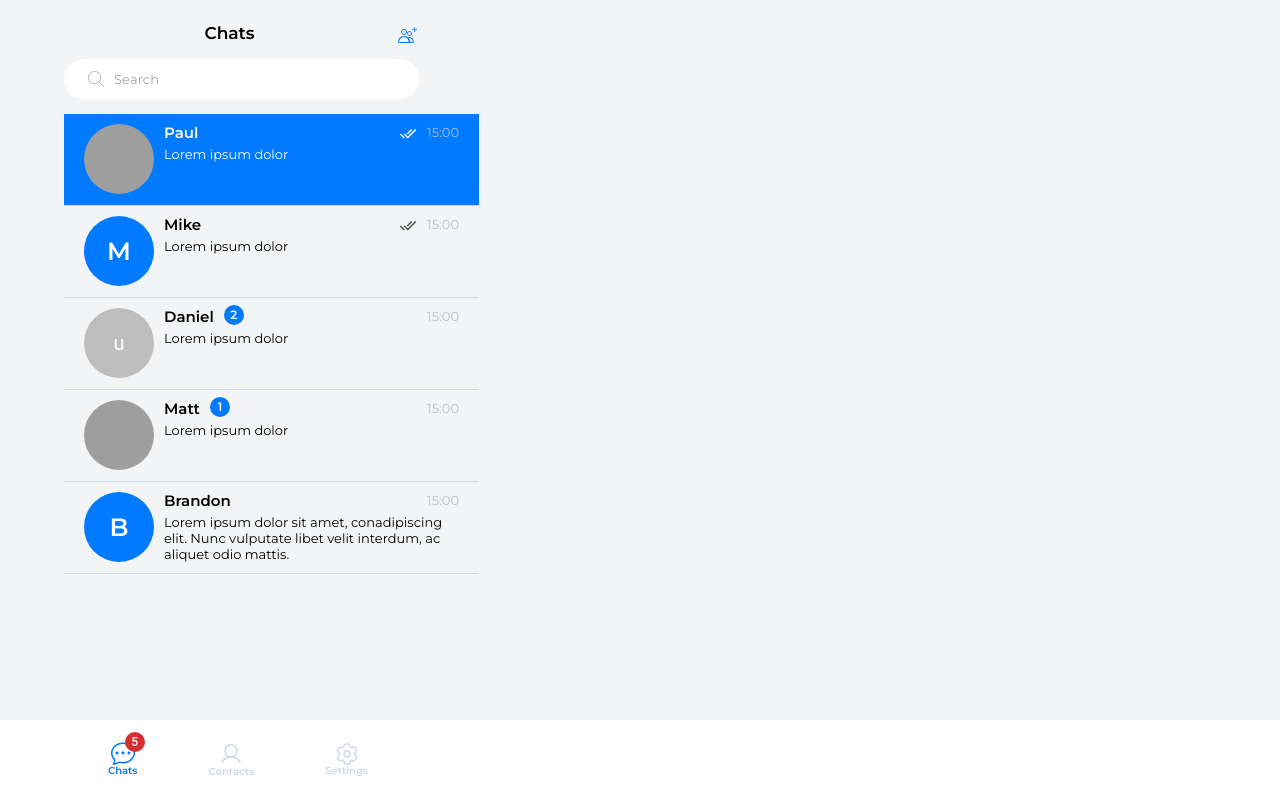
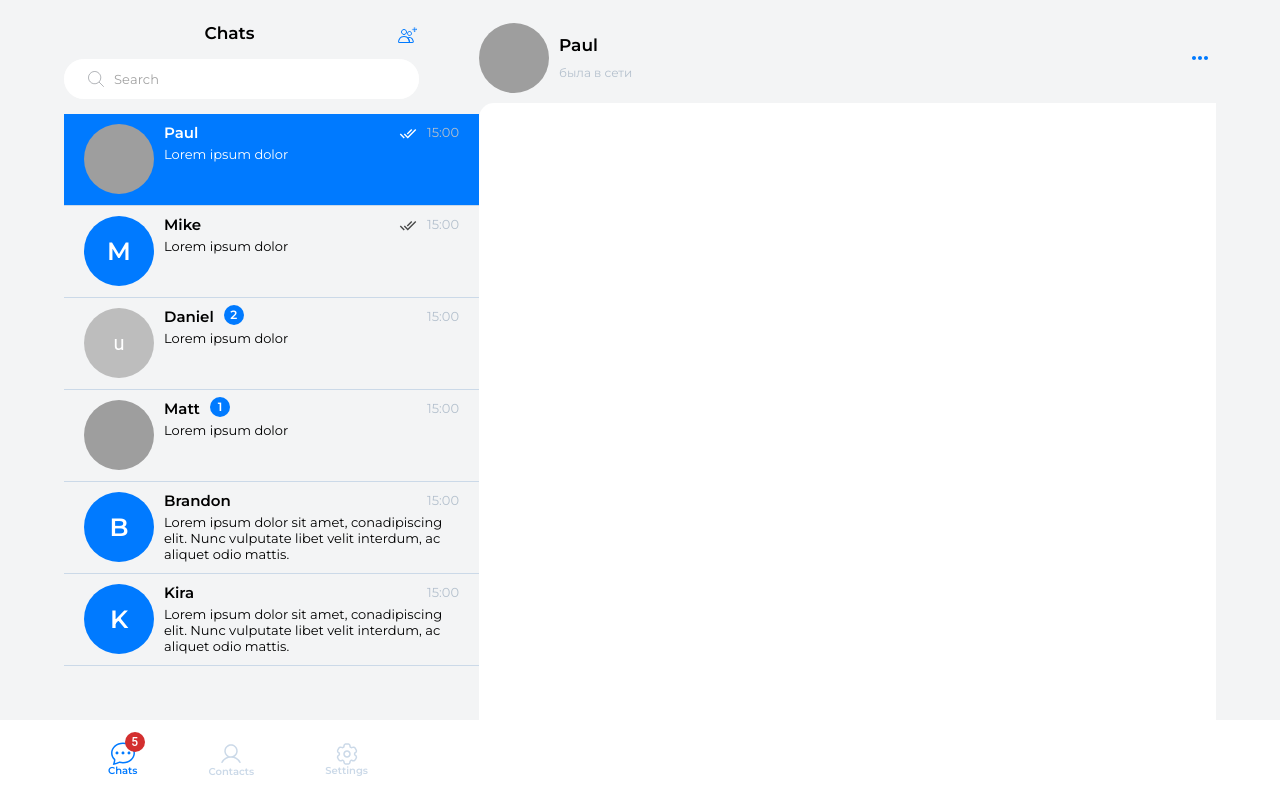
Before and after one commit to XSpiritBalanceX/Web-Chat, a React (Create React App) app: page /chats/1 in a window 1280 px wide. Built offline with nearby package versions, Linux system fonts and the light colour scheme; grey boxes are pictures that could not be loaded.

Commit message:
created conversation component

```diff
--- /dev/null
+++ b/src/components/itemInChat/ConversationItem.tsx
@@ -0,0 +1,43 @@
+import { Box, Avatar, Button } from "@mui/material";
+import { IConversationItemProps } from "./TypesItemInChat";
+import MoreHorizIcon from "@mui/icons-material/MoreHoriz";
+import { translate } from "@i18n";
+import "./ItemChat.scss";
+
+const ConversationItem = ({
+  user_id,
+  user_name,
+  user_photo,
+  messages,
+}: IConversationItemProps) => {
+  const { t } = translate("translate", { keyPrefix: "chatPage" });
+
+  return (
+    <Box className="conversationContainer">
+      <Box className="userInformationBox">
+        {user_photo && (
+          <Avatar
+            src={user_photo}
+            alt="user"
+            className="userPhotoInConversation"
+          />
+        )}
+        {!user_photo && (
+          <Box className="userInitialConversation">{user_name.charAt(0)}</Box>
+        )}
+        <Box className="userInformationContent">
+          <Box>
+            <p className="userName">{user_name}</p>
+            <p className="userActivity">была в сети</p>
+          </Box>
+          <Button type="button" className="moreOptionsButton">
+            <MoreHorizIcon />
+          </Button>
+        </Box>
+      </Box>
+      <Box className="conversationBox"></Box>
+    </Box>
+  );
+};
+
+export default ConversationItem;
--- a/src/components/itemInChat/ItemChat.scss
+++ b/src/components/itemInChat/ItemChat.scss
@@ -110,3 +110,63 @@
     }
   }
 }
+
+.conversationContainer {
+  width: 100%;
+  height: 100%;
+  display: flex;
+  flex-direction: column;
+  .userInformationBox {
+    display: flex;
+    flex-direction: row;
+    align-items: center;
+    .userPhotoInConversation,
+    .userInitialConversation {
+      width: 70px;
+      height: 70px;
+      margin-right: 10px;
+    }
+    .userInitialConversation {
+      display: flex;
+      align-items: center;
+      justify-content: center;
+      background-color: map-get($theme-colors, "blue");
+      color: map-get($theme-colors, "white");
+      @extend %h1;
+      font-size: 25px;
+      border-radius: 100%;
+    }
+    .userInformationContent {
+      display: flex;
+      flex-direction: row;
+      justify-content: space-between;
+      align-items: center;
+      width: calc(100% - 80px);
+      .userName {
+        margin: 0 0 10px 0;
+        @extend %h1;
+      }
+      .userActivity {
+        margin: 0;
+        @extend %caption;
+        color: map-get($theme-colors, "gray-4");
+      }
+      .moreOptionsButton {
+        width: 32px;
+        height: 32px;
+        min-width: 32px;
+        border-radius: 0;
+        svg {
+          fill: map-get($theme-colors, "blue");
+        }
+      }
+    }
+  }
+  .conversationBox {
+    background-color: map-get($theme-colors, "white");
+    width: 100%;
+    margin-top: 10px;
+    height: 100%;
+    border-radius: 15px 0 0 0;
+  }
+}
--- a/src/pages/chat/ChatPage.scss
+++ b/src/pages/chat/ChatPage.scss
@@ -4,7 +4,8 @@
   display: flex !important;
   flex-direction: row;
   padding-top: 23px !important;
-  padding-bottom: 100px !important;
+  max-height: calc(100vh - 80px);
+  height: 100vh;
   .controlsAndChatsBox {
     display: flex;
     flex-direction: column;
@@ -55,5 +56,17 @@
         }
       }
     }
+    ::-webkit-scrollbar {
+      width: 4px;
+    }
+    ::-webkit-scrollbar-track {
+      background: map-get($theme-colors, "gray-2");
+    }
+    ::-webkit-scrollbar-thumb {
+      background: map-get($theme-colors, "blue");
+    }
+    .listOfUsersBox {
+      overflow-y: auto;
+    }
   }
 }
--- a/src/pages/chat/ChatPage.tsx
+++ b/src/pages/chat/ChatPage.tsx
@@ -3,7 +3,25 @@
 import { useParams } from "react-router-dom";
 import ControlsChatList from "./ControlsChatList";
 import ChatItem from "@components/itemInChat/ChatItem";
+import ConversationItem from "@components/itemInChat/ConversationItem";
 import "./ChatPage.scss";
+
+type TMessage = {
+  id: number;
+  user: number;
+  message: string;
+  time: string;
+  is_read: boolean;
+};
+
+interface IItemInListOfChats {
+  id: number;
+  name: string;
+  photo: string;
+  activity: string;
+  online: boolean;
+  messages: TMessage[];
+}
 
 const mockData = [
   {
@@ -339,14 +357,84 @@
       },
     ],
   },
+  {
+    id: 7,
+    name: "Kira",
+    photo: "",
+    activity: "2024-19-06 13:45",
+    online: false,
+    messages: [
+      {
+        id: 1,
+        user: 7,
+        message: "Lorem ipsum dolor",
+        time: "2024-06-19 13:45",
+        is_read: true,
+      },
+      {
+        id: 2,
+        user: 1,
+        message:
+          "Lorem ipsum dolor sit amet, conadipiscing elit. Nunc vulputate libet velit interdum, ac aliquet odio mattis. ",
+        time: "2024-06-19 13:45",
+        is_read: true,
+      },
+      {
+        id: 3,
+        user: 7,
+        message: "Lorem ipsum dolor",
+        time: "2024-06-19 14:45",
+        is_read: true,
+      },
+      {
+        id: 4,
+        user: 1,
+        message: "Lorem ipsum dolor",
+        time: "2024-06-19 14:47",
+        is_read: true,
+      },
+      {
+        id: 5,
+        user: 1,
+        message: "Lorem ipsum dolor",
+        time: "2024-06-19 14:52",
+        is_read: true,
+      },
+      {
+        id: 6,
+        user: 7,
+        message: "Lorem ipsum dolor",
+        time: "2024-06-19 14:42",
+        is_read: true,
+      },
+      {
+        id: 7,
+        user: 7,
+        message: "Lorem ipsum dolor",
+        time: "2024-06-19 14:43",
+        is_read: true,
+      },
+      {
+        id: 8,
+        user: 1,
+        message:
+          "Lorem ipsum dolor sit amet, conadipiscing elit. Nunc vulputate libet velit interdum, ac aliquet odio mattis. ",
+        time: "2024-06-19 15:00",
+        is_read: false,
+      },
+    ],
+  },
 ];
 
 const ChatPage = () => {
   const { user } = useParams();
 
-  const [listOfUsers, setListOfUsers] = useState(mockData);
+  const [listOfUsers, setListOfUsers] =
+    useState<IItemInListOfChats[]>(mockData);
   const [selectedUser, setSelectedUser] = useState(0);
   const [filteredName, setFilteredName] = useState("");
+  const [currentConversation, setCurrentConversation] =
+    useState<IItemInListOfChats | null>(null);
 
   useEffect(() => {
     const filterByName = mockData.filter((el) => {
@@ -358,11 +446,13 @@
       return true;
     });
     setListOfUsers(filterByName);
+    setCurrentConversation(filterByName[selectedUser]);
     // eslint-disable-next-line
   }, [filteredName]);
 
   useEffect(() => {
     setSelectedUser(Number(user) - 1);
+    setCurrentConversation(listOfUsers[Number(user) - 1]);
     // eslint-disable-next-line
   }, [user]);
 
@@ -377,6 +467,7 @@
           filteredName={filteredName}
           cbHandleChangeFilter={handleFilterByName}
         />
+        <Box className="listOfUsersBox">
           {listOfUsers.map((el, ind) => (
             <ChatItem
               key={el.id}
@@ -388,6 +479,15 @@
             />
           ))}
         </Box>
+      </Box>
+      {currentConversation && (
+        <ConversationItem
+          user_id={currentConversation.id}
+          user_name={currentConversation.name}
+          user_photo={currentConversation.photo}
+          messages={currentConversation.messages}
+        />
+      )}
     </Container>
   );
 };
```
Also changed, not shown: src/components/itemInChat/TypesItemInChat.ts (+7 -0 lines). Lines whose indentation alone changed are shown as unchanged.
